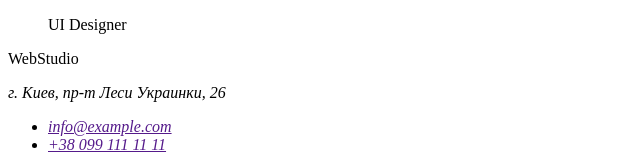
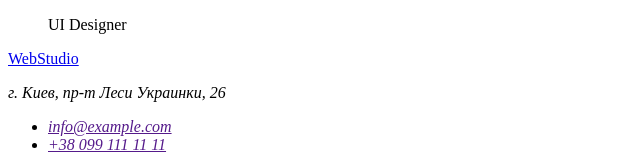
Before and after one commit to kozubskyi/goit-markup-hw-01, a plain HTML site: page index.html in a window 1280 px wide. Shown: the part 3014-3181 px from the top of the page, 0-640 px from the left. Drawn offline with Linux system fonts and the light colour scheme.

Commit message:
WebStudio в футере сделал тоже ссылкой

```diff
--- a/index.html
+++ b/index.html
@@ -113,7 +113,7 @@
 
     <!-- Подвал -->
     <footer>
-        <span>Web</span>Studio
+        <a href="/"><span>Web</span>Studio</a>
         <address>
             <p>г. Киев, пр-т Леси Украинки, 26</p>
             <ul>
```
